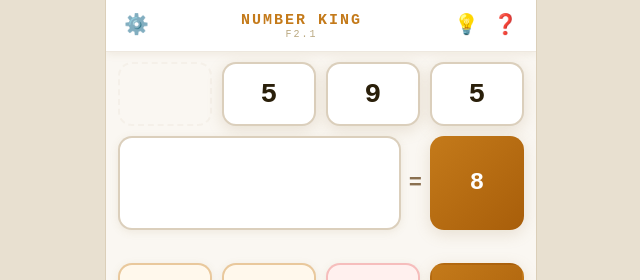
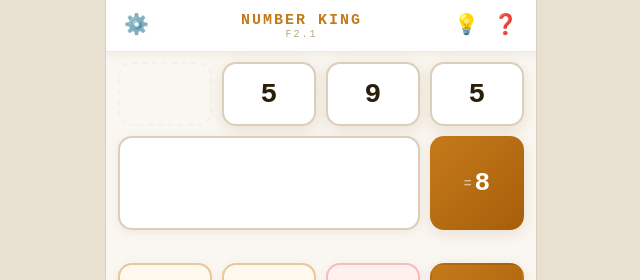
Before and after one commit to funnygerman/zahlenkoenig, a React (Vite) app: page / in a window 1280 px wide. Shown: the top 280 px of the page, without its empty margins (319-959 px from the left). Built offline with nearby package versions, Linux system fonts and the light colour scheme.

Commit message:
Some UI adjustments

```diff
--- a/src/components/InputRow/InputRow.module.css
+++ b/src/components/InputRow/InputRow.module.css
@@ -5,18 +5,14 @@
 
 .row {
   display: grid;
-  /* Input takes remaining space, = is fixed, target is same width as number buttons */
-  grid-template-columns: 1fr auto var(--btn-size);
+  grid-template-columns: 1fr var(--btn-size);
   align-items: center;
-  gap: 8px;
-  /* Match height of NumberRow buttons */
+  gap: 10px;
   --btn-size: calc((100vw - 24px - 30px) / 4);
 }
 
 @media (min-width: 430px) {
-  .row {
-    --btn-size: calc((430px - 24px - 30px) / 4);
-  }
+  .row { --btn-size: calc((430px - 24px - 30px) / 4); }
 }
 
 .field {
@@ -64,15 +60,7 @@
   line-height: 1;
 }
 
-.equals {
-  font-size: 22px;
-  font-weight: 900;
-  color: var(--text-2);
-  flex-shrink: 0;
-  text-align: center;
-}
-
-/* Target – same size as number buttons */
+/* Target button with = inside – same size as number buttons */
 .target {
   width: var(--btn-size);
   height: var(--btn-size);
@@ -80,21 +68,26 @@
   background: var(--target-bg);
   box-shadow: var(--shadow-lg);
   display: flex;
+  flex-direction: row;
   align-items: center;
   justify-content: center;
+  flex-shrink: 0;
+  gap: 3px;
+}
+
+.targetEquals {
+  font-size: 13px;
+  font-weight: 700;
+  color: rgba(255,255,255,0.55);
+  line-height: 1;
   flex-shrink: 0;
 }
 
 .targetValue {
-  font-size: 24px;
+  font-size: clamp(16px, 4.5vw, 26px);
   font-weight: 900;
   color: #fff;
   line-height: 1;
-}
-
-/* Smaller font for 3-digit targets */
-.target:has(.targetValue) .targetValue {
-  font-size: clamp(16px, 4vw, 24px);
 }
 
 .msg {
--- a/src/components/InputRow/InputRow.tsx
+++ b/src/components/InputRow/InputRow.tsx
@@ -19,7 +19,7 @@ export function InputRow({ tokens, target, status, warning, onClear }: InputRowP
   return (
     <div className={styles.wrapper}>
       <div className={styles.row}>
-        {/* Input field – takes remaining space */}
+        {/* Input field */}
         <div className={`${styles.field} ${borderClass}`}>
           <div className={styles.expression}>
             {tokens.map((tok, i) => (
@@ -35,11 +35,9 @@ export function InputRow({ tokens, target, status, warning, onClear }: InputRowP
           )}
         </div>
 
-        {/* Static equals sign */}
-        <span className={styles.equals}>=</span>
-
-        {/* Target – same size as number buttons */}
+        {/* Target button with = inside */}
         <div className={styles.target}>
+          <span className={styles.targetEquals}>=</span>
           <span className={styles.targetValue}>{target}</span>
         </div>
       </div>
```
